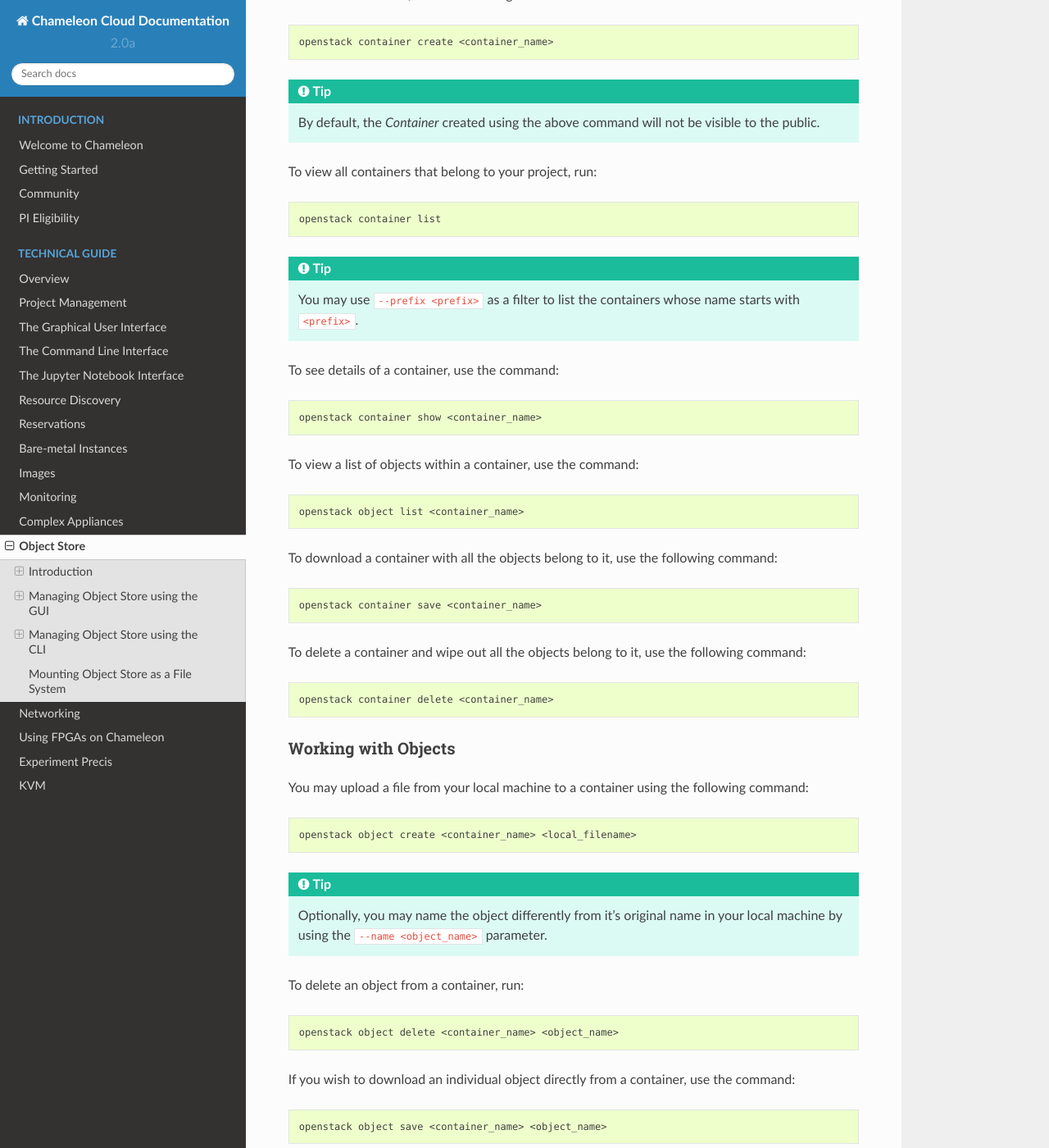
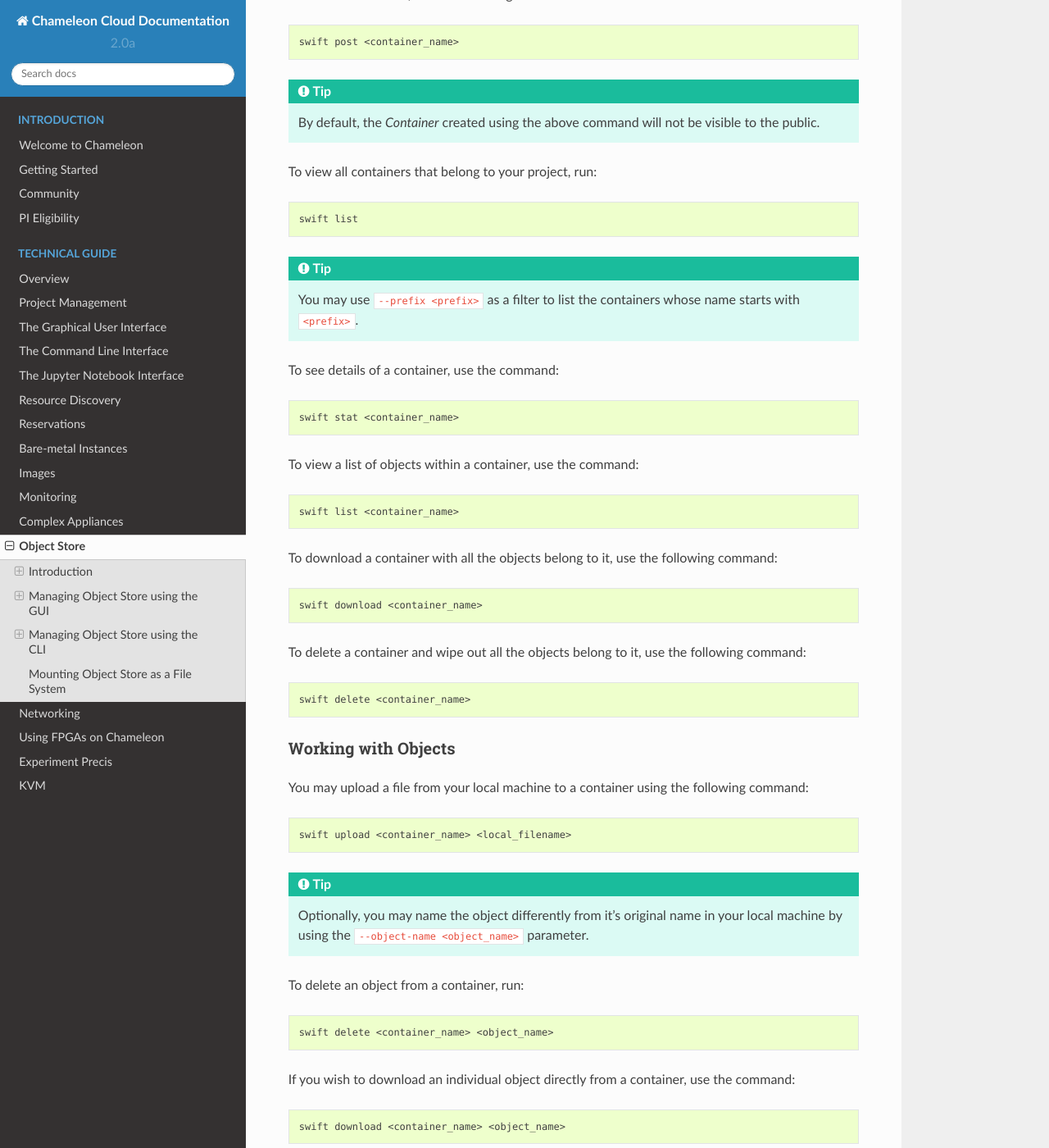
Before and after one commit to ChameleonCloud/docs, a Sphinx documentation site: the page built from source/technical/swift.rst, in a window 1280 px wide and 1400 px high, scrolled down 5627 px. Shown: the whole window at 82% size. Built offline with Sphinx 7.4.7 and the Read the Docs theme 2.0.0, drawn with Linux system fonts in a browser that asks for light colours.

Commit message:
change openstack cli to swift cli commands

```diff
--- a/source/technical/swift.rst
+++ b/source/technical/swift.rst
@@ -134,7 +134,7 @@ To create a *Container*, use the following command:
 
 .. code-block:: bash
 
-   openstack container create <container_name>
+   swift post <container_name>
 
 .. tip:: By default, the *Container* created using the above command will not be visible to the public.
 
@@ -142,7 +142,7 @@ To view all containers that belong to your project, run:
 
 .. code-block:: bash
 
-   openstack container list
+   swift list
 
 .. tip:: You may use ``--prefix <prefix>`` as a filter to list the containers whose name starts with ``<prefix>``.
 
@@ -150,25 +150,25 @@ To see details of a container, use the command:
 
 .. code-block:: bash
 
-   openstack container show <container_name>
+   swift stat <container_name>
 
 To view a list of objects within a container, use the command:
 
 .. code-block:: bash
 
-   openstack object list <container_name>
+   swift list <container_name>
 
 To download a container with all the objects belong to it, use the following command:
 
 .. code-block:: bash
 
-   openstack container save <container_name>
+   swift download <container_name>
 
 To delete a container and wipe out all the objects belong to it, use the following command:
 
 .. code-block:: bash
 
-   openstack container delete <container_name>
+   swift delete <container_name>
 
 Working with Objects
 ______________________
@@ -177,21 +177,21 @@ You may upload a file from your local machine to a container using the following
 
 .. code-block:: bash
 
-   openstack object create <container_name> <local_filename>
+   swift upload <container_name> <local_filename>
 
-.. tip:: Optionally, you may name the object differently from it's original name in your local machine by using the ``--name <object_name>`` parameter.
+.. tip:: Optionally, you may name the object differently from it's original name in your local machine by using the ``--object-name <object_name>`` parameter.
 
 To delete an object from a container, run:
 
 .. code-block:: bash
 
-   openstack object delete <container_name> <object_name>
+   swift delete <container_name> <object_name>
 
 If you wish to download an individual object directly from a container, use the command:
 
 .. code-block:: bash
 
-   openstack object save <container_name> <object_name>
+   swift download <container_name> <object_name>
 
 Working with Folders
 _______________________
```
